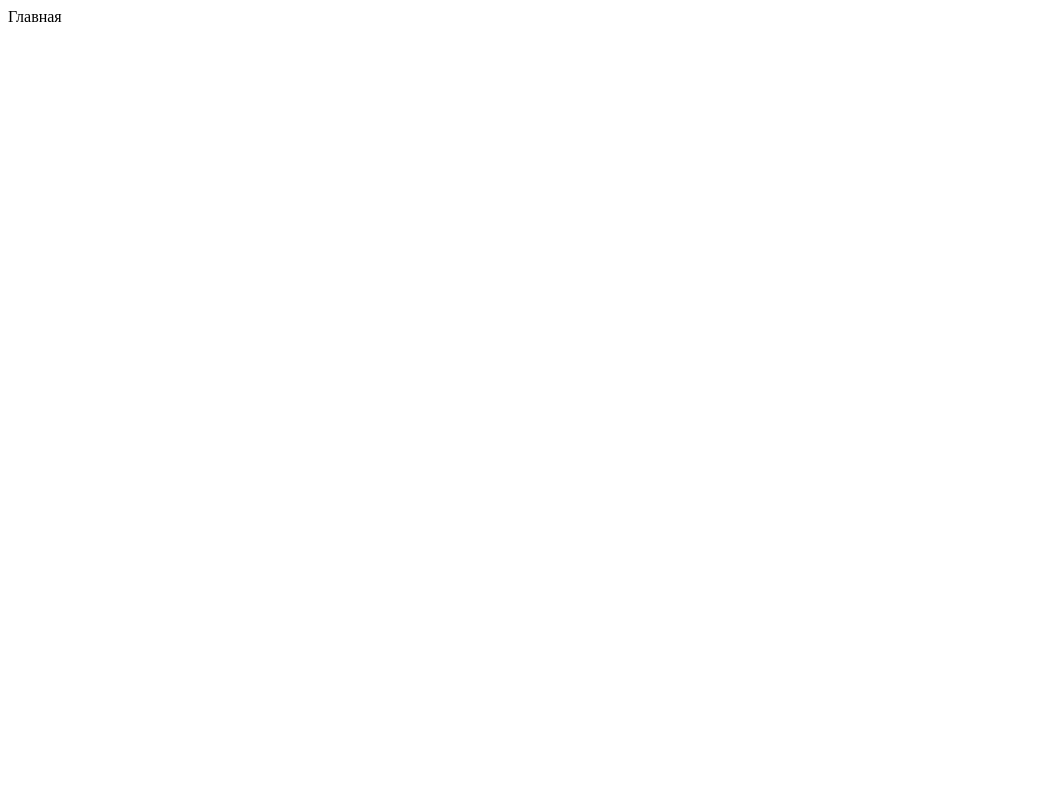
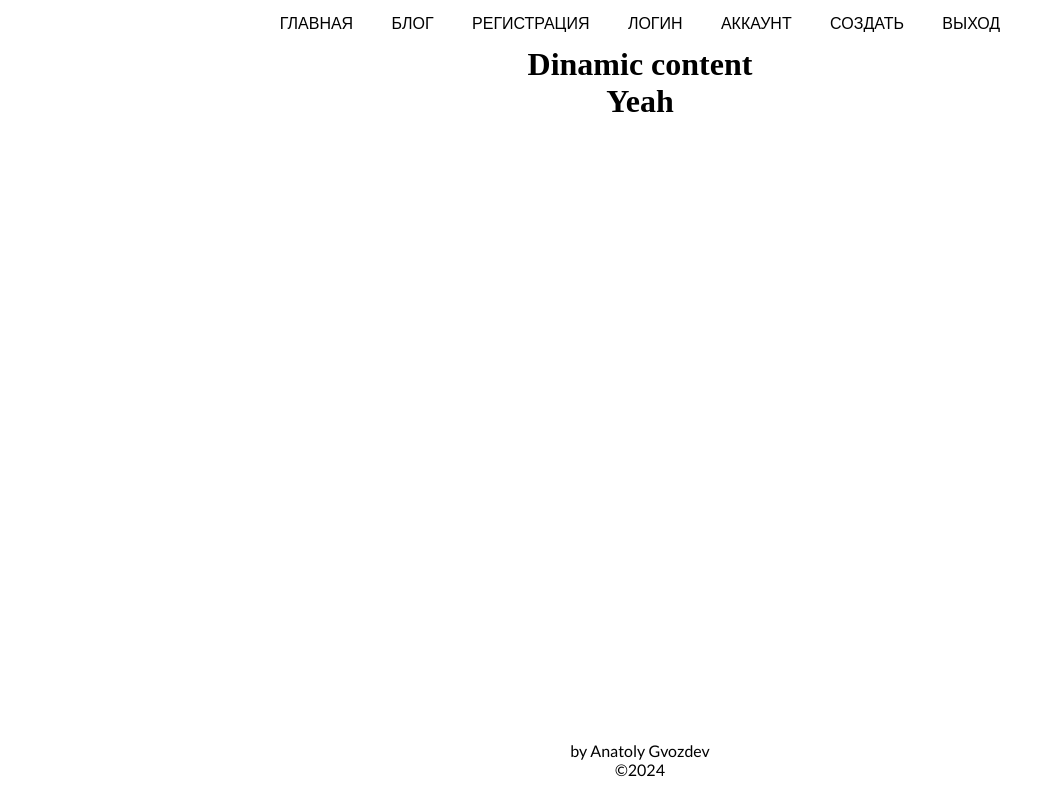
Before and after one commit to EZsmail/careers-blog, a Flask app: page / in a window 1280 px wide. Before the commit the part shown is almost empty. Shown: the whole page, without its empty margins (0-1055 px from the left). Run offline with Flask 3, Linux system fonts and the light colour scheme.

Commit message:
add html template

```diff
--- a/static/css/style.css
+++ b/static/css/style.css
@@ -0,0 +1,79 @@
+* {
+    margin: 0;
+    padding: 0;
+}
+
+html, body {
+    height: 100%;
+}
+
+/* MAIN MENU */
+
+header {
+    height: auto;
+    background-color: #FFFFFF;
+}
+
+.main-menu {
+    display: flex;
+    justify-content: center;
+    flex-wrap: wrap;
+}
+
+.main-menu a {
+    text-decoration: none;
+    color: #000000;
+    font-size: medium;
+}
+
+.main-menu li {
+    margin: 0 0.5%;
+    padding: 1% 1%;
+    list-style: none;
+    text-align: center;
+    font-family: "Lato", sans-serif;
+    font-weight: 400;
+}
+
+.main-menu li:hover {
+    transition-duration: 1ms;
+    background-color: #eaeaea;
+}
+
+
+.content {
+    text-align: center;
+}
+
+.main-page {
+    text-align: center;
+}
+
+/* WRAPPER */
+
+.wrapper {
+    display: flex;
+    flex-direction: column;
+    flex: 0 1 auto;
+    height: 100%;
+}
+/* FOOTER */
+
+footer {
+    width: 100%;
+    height: 10%;
+    display: flex;
+    justify-content: center;
+    align-items: center;
+    margin-top: auto;
+}
+
+
+footer .footer_text {
+    text-align: center;
+}
+
+footer .footer_text p {
+    font-family: "Lato", sans-serif;
+    font-weight: 400;
+}
--- a/templates/index.html
+++ b/templates/index.html
@@ -1,11 +1,42 @@
-<!DOCTYPE html>
-<html lang="en">
-<head>
-    <meta charset="UTF-8">
-    <meta name="viewport" content="width=device-width, initial-scale=1.0">
-    <title>Main page</title>
-</head>
-<body>
-    {{ title }}
-</body>
-</html>
+{% extends "layout.html" %}
+
+{% block menu %}
+    <header>
+        <ul class='main-menu'>
+            <li><a href="#">ГЛАВНАЯ</a></li>
+            <li><a href="#">БЛОГ</a></li>
+            <li><a href="#">РЕГИСТРАЦИЯ</a></li>
+            <li><a href="#">ЛОГИН</a></li>
+            <li><a href="#">АККАУНТ</a></li>
+            <li><a href="#">СОЗДАТЬ</a></li>
+            <li><a href="#">ВЫХОД</a></li>
+        </ul>
+    </header>
+{% endblock menu %}
+
+
+{% block content %}
+    <div class='content'>
+        <h1> Dinamic content </h1>
+    </div>
+{% endblock content %}
+
+
+{% block main_page %}
+    <div class='content'>
+        <h1> Yeah </h1>
+    </div>
+{% endblock main_page %}
+
+
+{% block footer %}
+    <footer>
+        <div class='footer_text'>
+            <p>
+                by Anatoly Gvozdev
+                <br/>
+                ©2024
+            </p>
+        </div>
+    </footer>
+{% endblock footer %}
--- /dev/null
+++ b/templates/layout.html
@@ -0,0 +1,42 @@
+<!DOCTYPE html>
+<html lang="en">
+<head>
+    <meta charset="UTF-8">
+    <meta name="viewport" content="width=device-width, initial-scale=1.0">
+    <link rel="stylesheet" href="{{ url_for('static', filename='css/style.css') }}">
+    <link rel="preconnect" href="https://fonts.googleapis.com">
+    <link rel="preconnect" href="https://fonts.gstatic.com" crossorigin>
+    <link href="https://fonts.googleapis.com/css2?family=Lato:ital,wght@0,100;0,300;0,400;0,700;0,900;1,100;1,300;1,400;1,700;1,900&display=swap" rel="stylesheet">
+
+    {% block title %}
+        {% if title %}
+            <title>Flask - {{ title }}</title>
+            {% else %}
+            <title>Flask Blog</title>
+        {% endif %}
+    {% endblock title %}
+
+</head>
+<body>
+    <div class='wrapper'>
+        {% block menu %}
+
+        {% endblock menu %}
+
+
+        {% block content %}
+
+        {% endblock content %}
+
+
+        {% block main_page %}
+
+        {% endblock main_page %}
+
+
+        {% block footer %}
+
+        {% endblock footer %}
+    </div>
+</body>
+</html>
```
Also changed, not shown: 1 other file.
